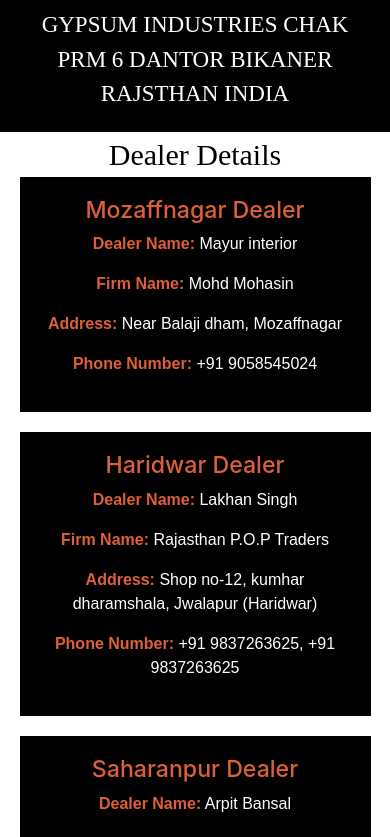
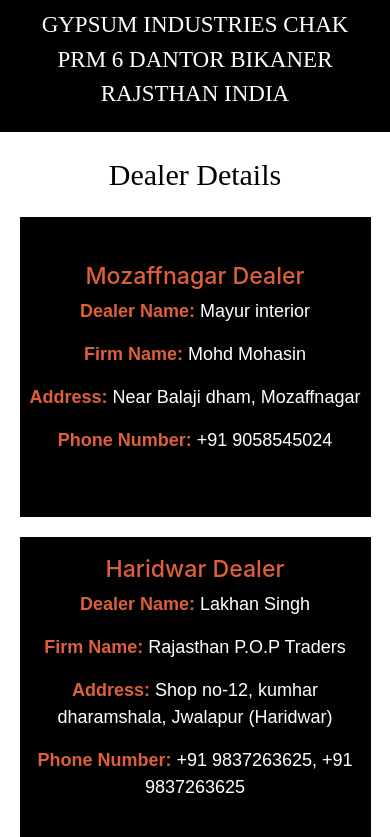
Before and after one commit to thevaibhavrr/Rakarni, a React (Create React App) app: page /contact-us in a window 390 px wide. Shown: the part 1967-2804 px from the top of the page. Built offline with nearby package versions, Linux system fonts and the light colour scheme.

Commit message:
update delear details

```diff
--- a/src/App.js
+++ b/src/App.js
@@ -18,7 +18,6 @@
   }, []);
   return (
     <div>
-      {/* <Navbar /> */}
       <Header/>
       <Routes>
       <Route path="/" element={<Home />} />
--- a/src/components/contact/delarDetails.jsx
+++ b/src/components/contact/delarDetails.jsx
@@ -26,11 +26,11 @@
   ];
 
   return (
-<div className="d-flex justify-content-center" >
+    <div>
+      <div className="dealer_details_text">Dealer Details</div>
+      <div className="main_dealer_details_div">
+        {dealers.map((dealer, index) => (
           <div className="dealer-details">
-      <div className="dealer_details_text">Dealer Details</div>
-
-      {dealers.map((dealer, index) => (
             <div className="dealer" key={index}>
               <h3 className="dealer_name">{dealer.shop_name}</h3>
               <p>
@@ -47,6 +47,7 @@
                 <strong>Phone Number:</strong> {dealer.phoneNumber}
               </p>
             </div>
+          </div>
         ))}
       </div>
     </div>
--- a/src/pages/home.jsx
+++ b/src/pages/home.jsx
@@ -6,8 +6,6 @@
 import Aboutus from "../components/home/aboutus";
 import Whychooseus from "../components/home/Whychooseus";
 import Testimonials from "../components/home/Testimonials";
-// import Footer from '../components/footer'
-// import CustomScroll from "react-custom-scroll";
 
 function Home() {
   return (
@@ -19,7 +17,6 @@
           <Aboutus />
           <Whychooseus />
           <Testimonials />
-          {/* <Footer/> */}
     </div>
   );
 }
--- a/src/styles/contact/delarDetails.css
+++ b/src/styles/contact/delarDetails.css
@@ -1,38 +1,54 @@
+.main_dealer_details_div {
+  display: flex;
+  justify-content: space-around;
+  flex-wrap: wrap;
+}
 .dealer-details {
   color: #fff;
-    width: 35%;
+  width: 30%;
   text-align: center;
 }
 .dealer-details p {
   font-family: var(--Play-font-family);
-
 }
 
 .dealer {
   background-color: #000000;
   padding: 20px;
   margin-bottom: 20px;
+  min-height: 300px;
+  display: flex;
+  flex-direction: column;
+  justify-content: center;
 }
-.dealer_details_text{
+.dealer_details_text {
   color: #000;
   font-family: var(--Playfair-Display-font-family);
   font-size: 30px;
   text-align: center;
+  margin: 20px;
 }
 
 .dealer_name {
   color: var(--orange-color-header-footer);
 }
 
-
-
 strong {
   color: var(--orange-color-header-footer);
+}
+@media (max-width: 1000px) {
+  .dealer {
+    padding: 15px;
+  }
+}
 
-  }
-  @media (max-width:500px) {
+@media (max-width: 500px) {
   .dealer-details {
     color: #fff;
     width: 90%;
   }
+  .dealer {
+    font-size: 18px;
+    padding: 10px;
   }
+}
```
Lines whose indentation alone changed are shown as unchanged.
